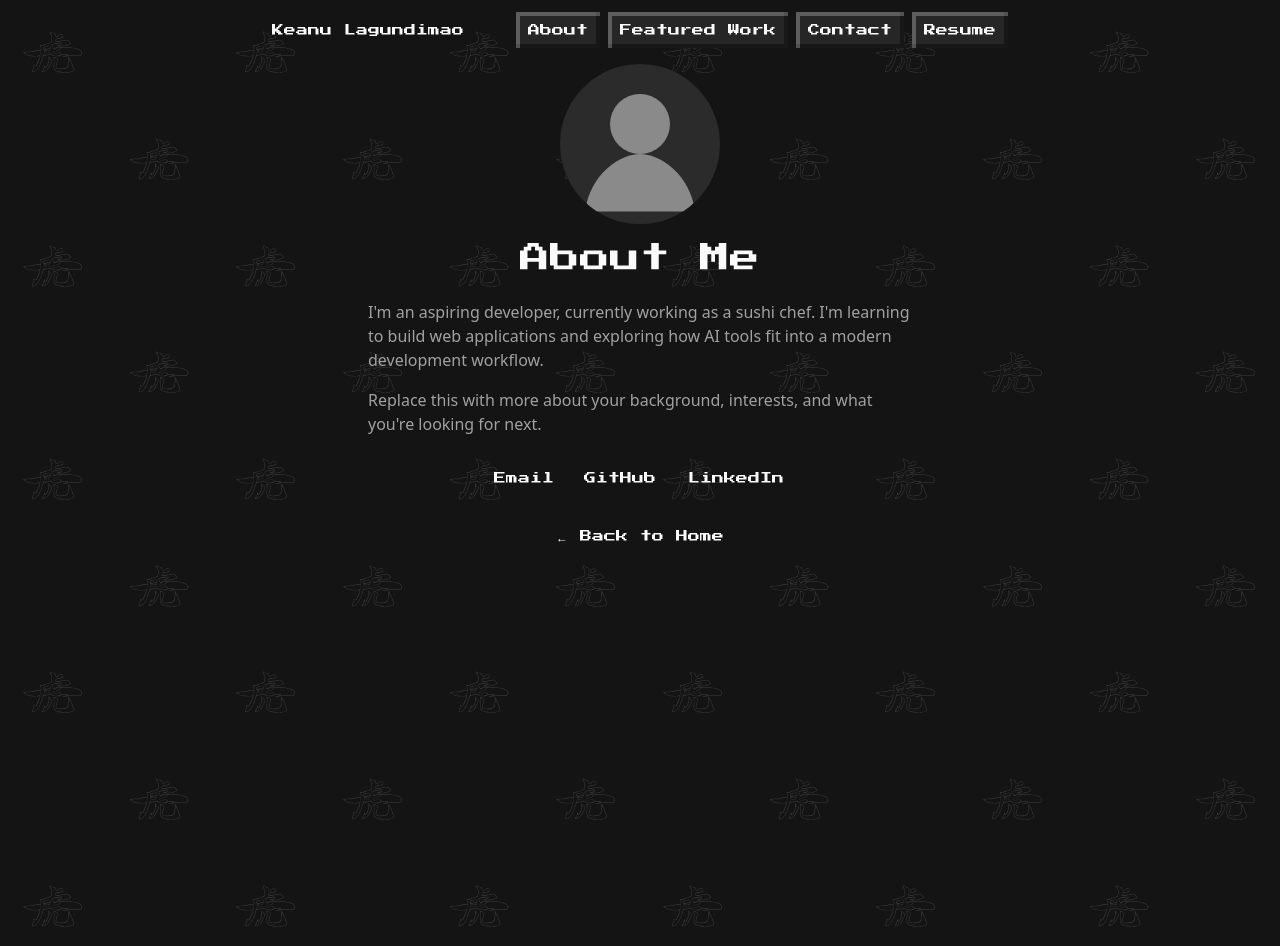
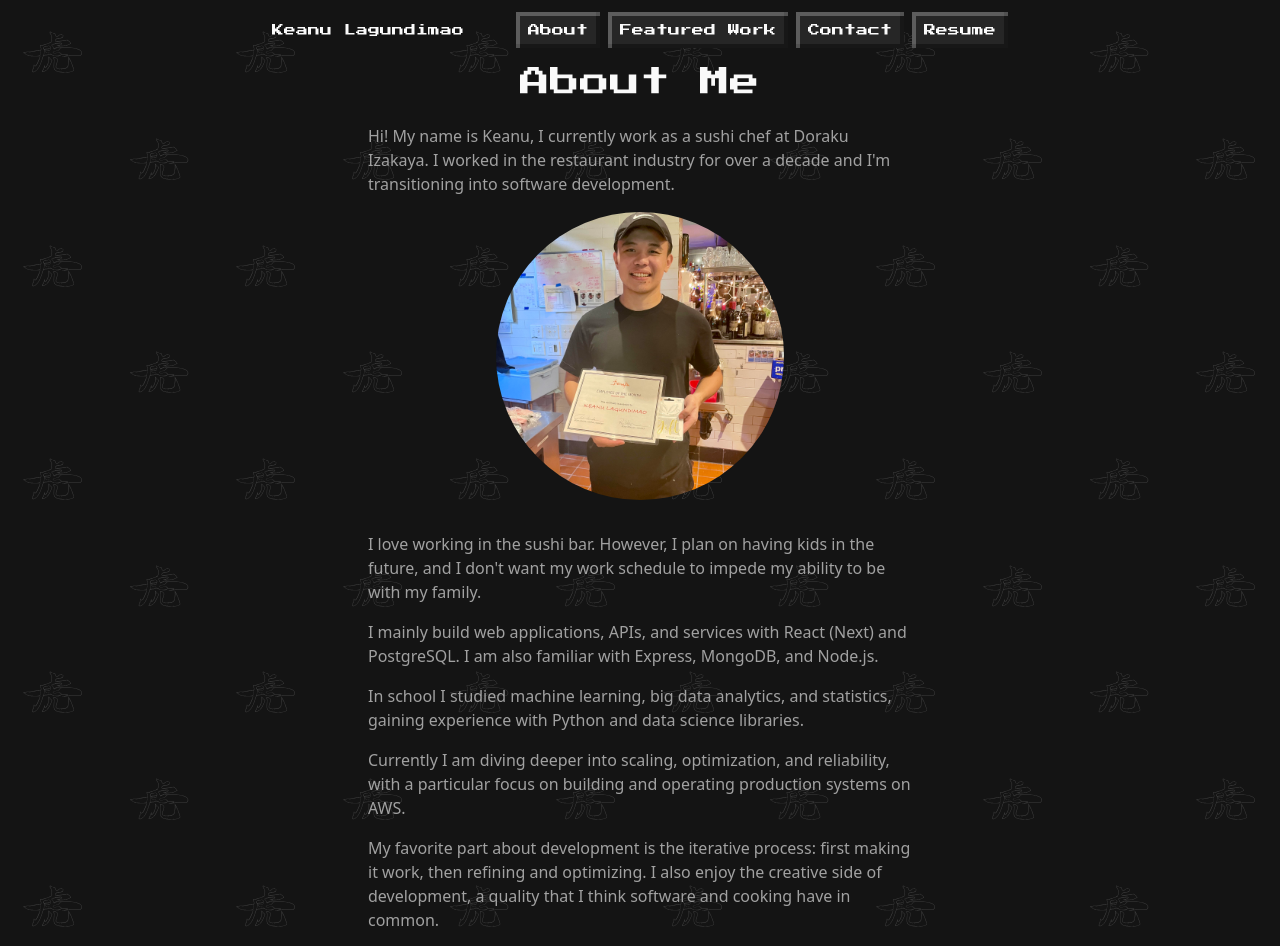
Before and after one commit to yatfu/Portfolio-Website, a Next.js app: page /about in a window 1280 px wide. Shown: the top 946 px of the page. Built offline with nearby package versions, Linux system fonts and the light colour scheme.

Commit message:
added text for about page

```diff
--- a/app/about/page.tsx
+++ b/app/about/page.tsx
@@ -6,22 +6,34 @@
 export default function About() {
   return (
     <article className="mx-auto max-w-xl px-4 py-16 text-center">
-      <Image
-        src="/profile-placeholder.svg"
-        alt="Profile placeholder"
-        width={160}
-        height={160}
-        className="mx-auto mb-4 h-40 w-40 rounded-full object-cover"
-      />
-
       <h1 className="font-retro text-2xl sm:text-3xl">About Me</h1>
 
       <div className="mt-6 flex flex-col gap-4 text-left text-muted-foreground">
-        <p>
-          I'm an aspiring developer, currently working as a sushi chef. I'm learning to build web
-          applications and exploring how AI tools fit into a modern development workflow.
-        </p>
-        <p>Replace this with more about your background, interests, and what you're looking for next.</p>
+        <p>Hi! My name is Keanu, I currently work as a sushi chef at Doraku Izakaya. I worked in the restaurant industry for over a decade and I'm transitioning into software development. </p>
+        <Image
+        src="/portraitWithAward.jpg"
+        alt="Profile placeholder"
+        width={300}
+        height={300}
+        className="mx-auto mb-4 h-64 w-64 rounded-full object-cover sm:h-72 sm:w-72"
+      />
+        <p>I love working in the sushi bar. However, I plan on having kids in the future, and I don't want my work schedule to impede my ability to be with my family.</p>
+        <p>I mainly build web applications, APIs, and services with React (Next) and PostgreSQL. I am also familiar with Express, MongoDB, and Node.js. </p>
+        <p>In school I studied machine learning, big data analytics, and statistics, gaining experience with Python and data science libraries.</p>
+        <p>Currently I am diving deeper into scaling, optimization, and reliability, with a particular focus on building and operating production systems on AWS.</p>
+        <p>My favorite part about development is the iterative process: first making it work, then refining and optimizing. I also enjoy the creative side of development, a quality that I think software and cooking have in common. </p>
+        <img src="/raptor.jpeg"></img>
+        <p>Although primarily a web dev, I am open to all types of software development. </p>
+        <p> Outside of coding I enjoy exploring different creative pursuits. My favorite forms of expression are cooking and 3D modeling. </p>
+
+        <video
+  src="/heavenandhell.mov"
+  autoPlay
+  muted
+  loop
+  className="w-full"
+>
+</video>
       </div>
 
       <div className="mt-6">
```
